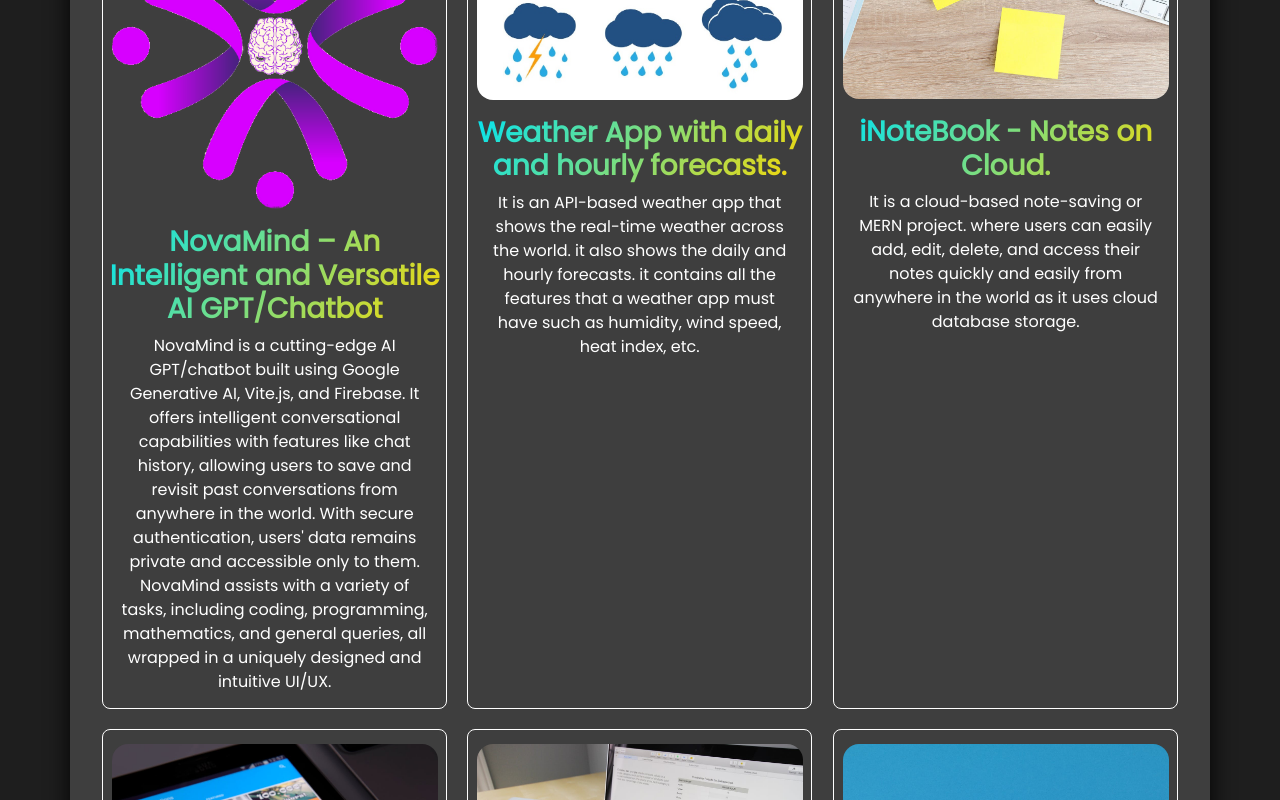
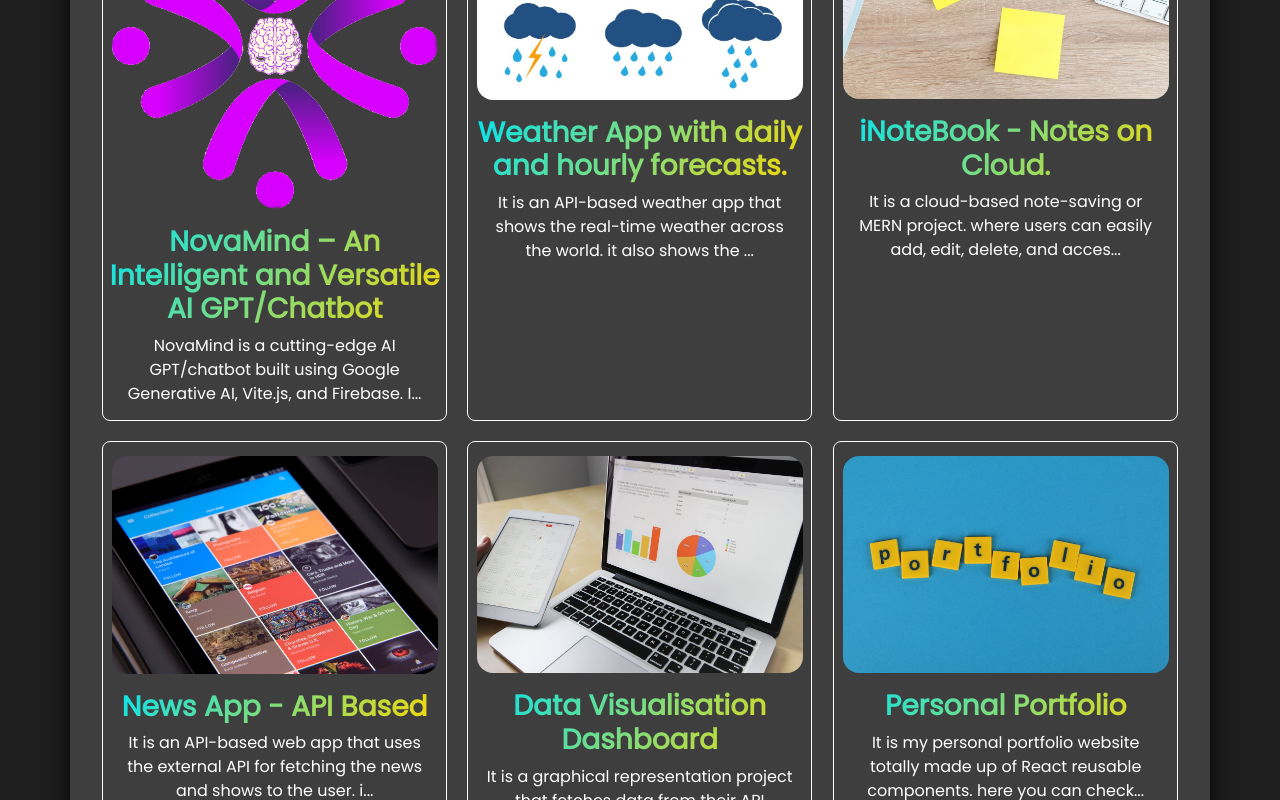
Before and after one commit to iamsouravkumar/portfolio, a React (Create React App) app: page / in a window 1280 px wide. Shown: the part 2000-2800 px from the top of the page. Built offline with nearby package versions, Linux system fonts and the light colour scheme.

Commit message:
make desc length short

```diff
--- a/src/App.css
+++ b/src/App.css
@@ -450,6 +450,7 @@ body {
   right: 0;
   bottom: 0;
   background: rgba(0, 0, 0, 0.5);
+  width: 100%;
   display: flex;
   justify-content: center;
   align-items: center;
--- a/src/components/ProjectCard.js
+++ b/src/components/ProjectCard.js
@@ -18,7 +18,7 @@ const ProjectCard = ({ title, description, image, link }) => {
         <div className="portfolio-info">
           <img className='portfolio-image' src={image} alt={title} />
           <h3>{title}</h3>
-          <p>{description}</p>
+          <p>{description.length > 100 ? description.slice(0, 100) + '...' : description}</p>
         </div>
       </motion.div>
       <Modal
```
